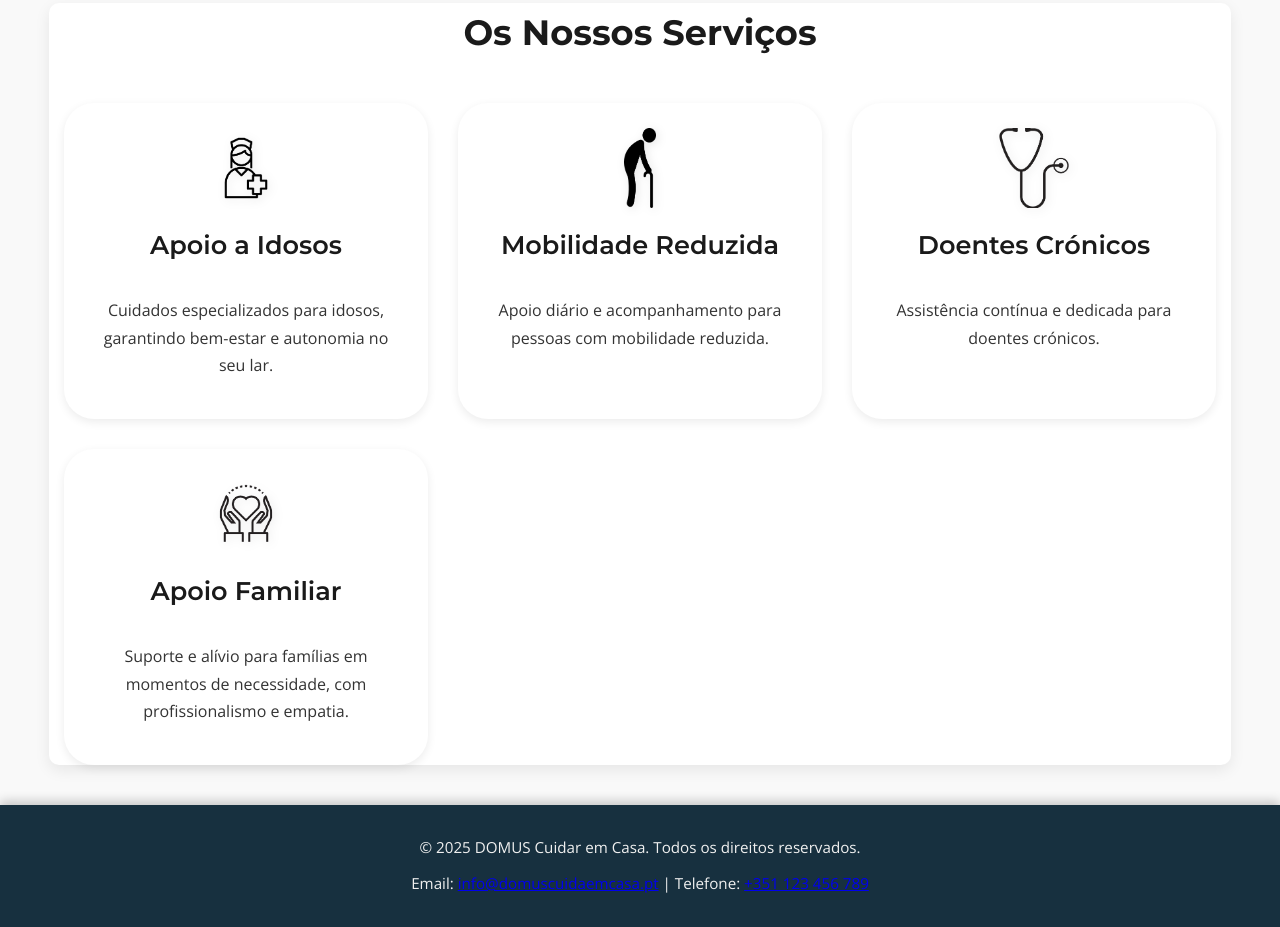
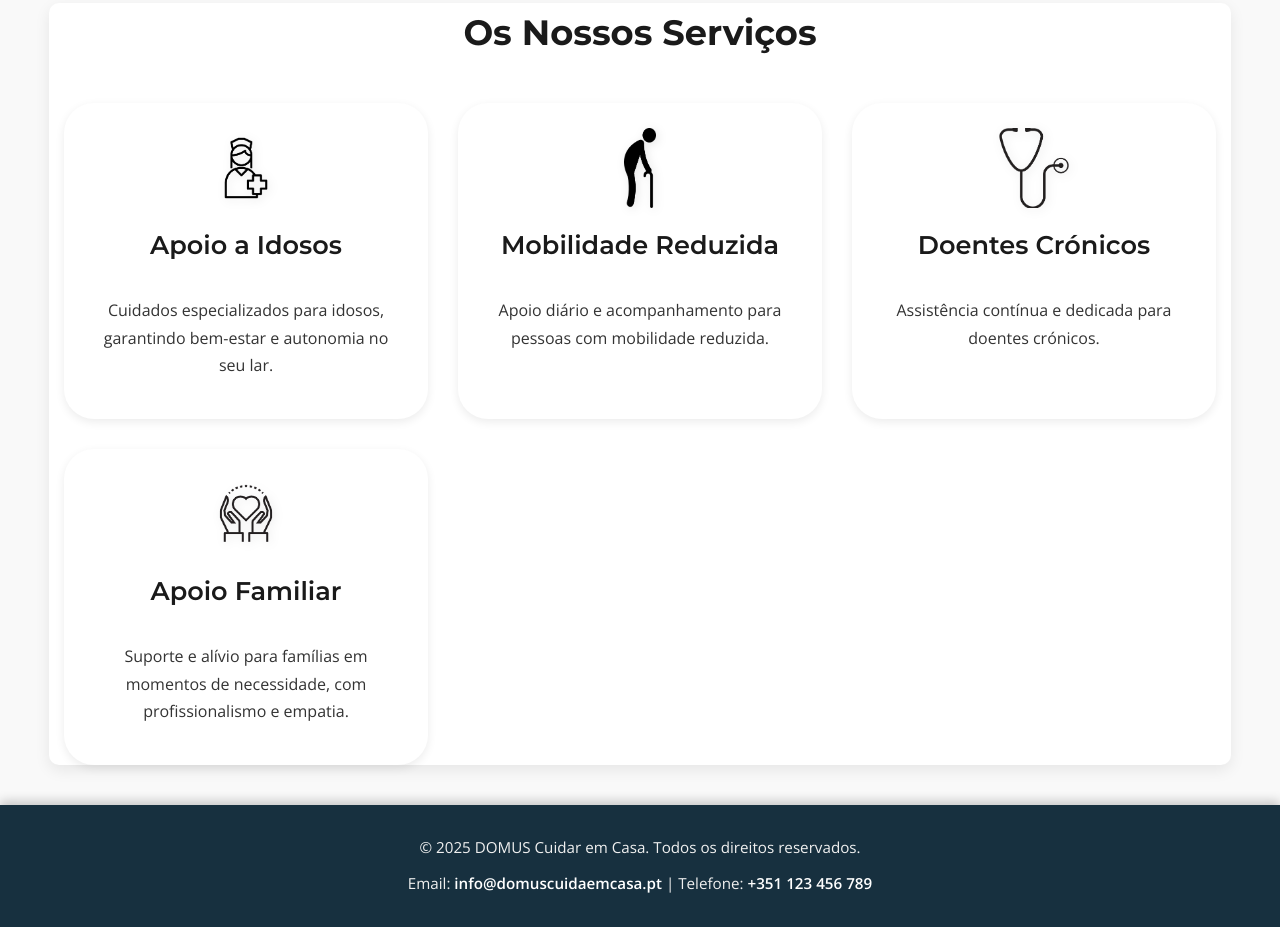
Before and after one commit to anacarvalho9/anacarvalho9.github.io, a plain HTML site: page index.html in a window 1280 px wide. Shown: the part 617-1544 px from the top of the page. Drawn offline with nearby package versions, Linux system fonts and the light colour scheme.

Commit message:
Update style.css
footer hyperlinks white bold

```diff
--- a/style.css
+++ b/style.css
@@ -281,6 +281,16 @@ footer p {
     padding: 5px 0;
     font-size: 0.95em;
 }
+footer a {
+  color: white;
+  font-weight: bold;
+  text-decoration: none;
+}
+
+footer a:hover {
+  text-decoration: underline;
+  color: #ffffff; /* opcional: mantém branco no hover */
+}
 
 img {
     max-width: 100%;
```
